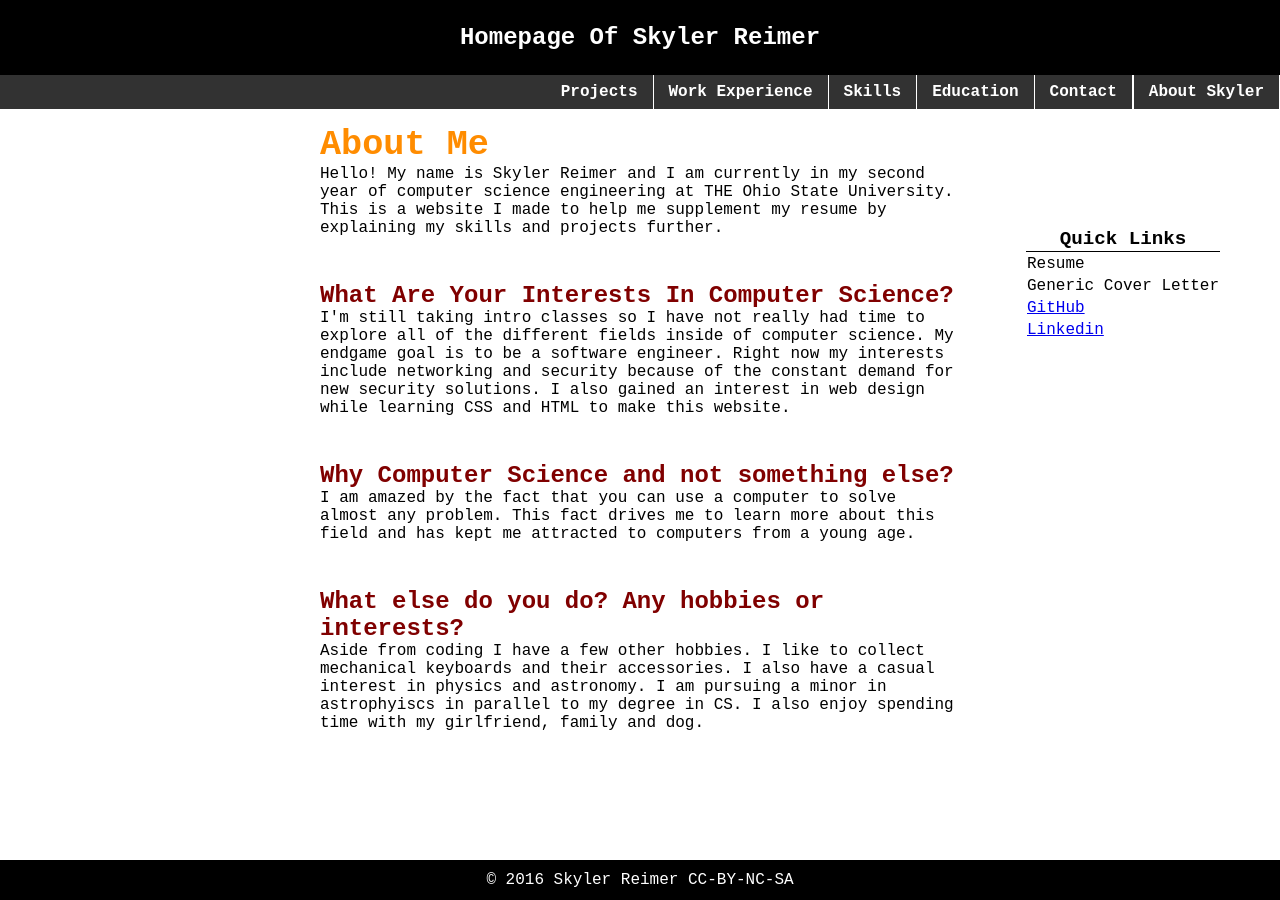
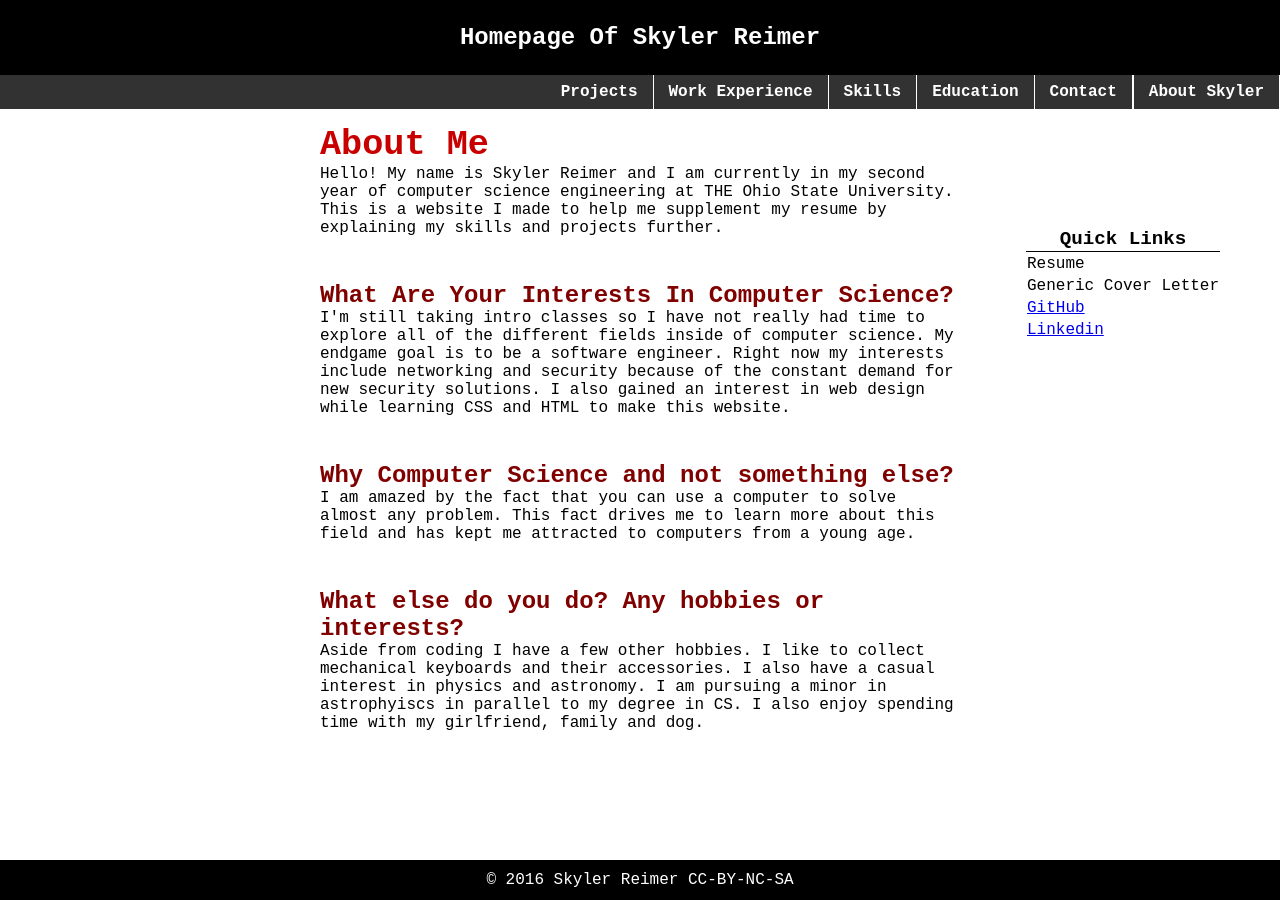
Before and after one commit to skylerreimer/skylerreimer.github.io, a Jekyll site: the page built from index.html, in a window 1280 px wide. Built offline with Jekyll 4.4.1, drawn with Linux system fonts in a browser that asks for light colours.

Commit message:
Update main.css

```diff
--- a/css/main.css
+++ b/css/main.css
@@ -43,7 +43,7 @@
  h1 {
    padding-top: 20px ;
    margin: auto;
-   color: DarkOrange;
+   color: #C80000;
    font-size: 2.2em;
  }
 
```
